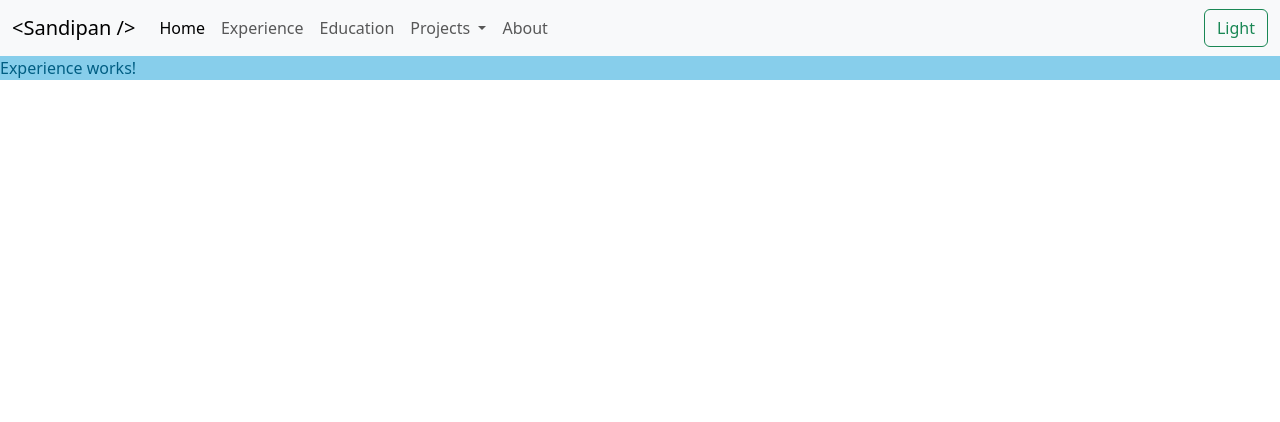
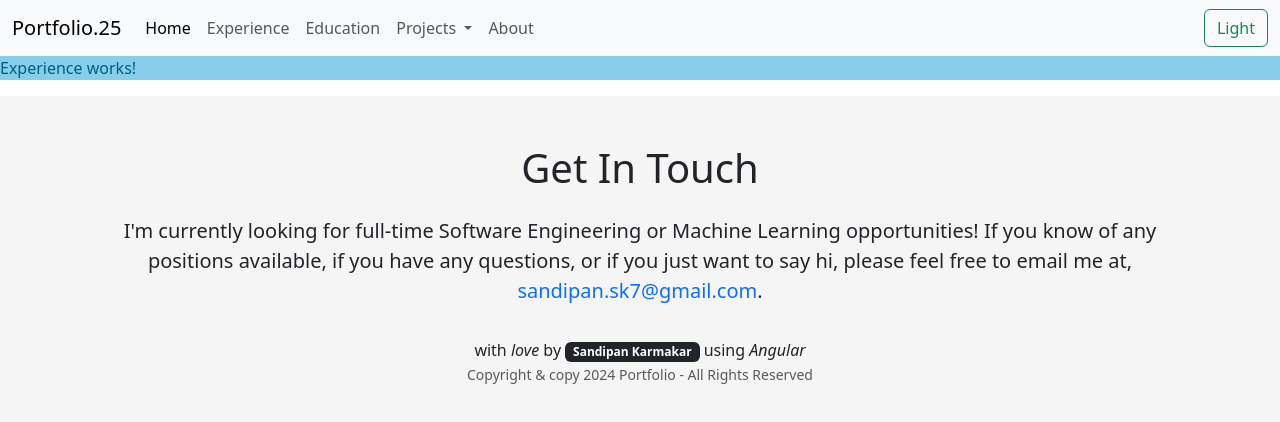
Before and after one commit to SandipanKarmakar04/portfolio, an Angular app: page /experience in a window 1280 px wide. Shown: the top 422 px of the page. Built offline with nearby package versions, Linux system fonts and the light colour scheme.

Commit message:
small changes in navbar and create footer component

```diff
--- a/src/app/app.component.ts
+++ b/src/app/app.component.ts
@@ -1,10 +1,11 @@
 import { Component } from '@angular/core';
 import { RouterLink, RouterOutlet } from '@angular/router';
 import { NavbarComponent } from './navbar/navbar.component';
+import { FooterComponent } from './footer/footer.component';
 
 @Component({
   selector: 'app-root',
-  imports: [RouterOutlet,RouterLink,NavbarComponent,NavbarComponent],
+  imports: [RouterOutlet,RouterLink,NavbarComponent,NavbarComponent,FooterComponent],
   templateUrl: './app.component.html',
   styleUrl: './app.component.css'
 })
--- a/src/app/experience/experience.component.html
+++ b/src/app/experience/experience.component.html
@@ -1 +1,2 @@
 <p style="background-color: skyblue; color: rgb(0, 94, 131);">Experience works!</p>
+<app-footer></app-footer>
--- a/src/app/experience/experience.component.ts
+++ b/src/app/experience/experience.component.ts
@@ -1,8 +1,9 @@
 import { Component } from '@angular/core';
+import { FooterComponent } from '../footer/footer.component';
 
 @Component({
   selector: 'app-experience',
-  imports: [],
+  imports: [FooterComponent],
   templateUrl: './experience.component.html',
   styleUrl: './experience.component.css'
 })
--- /dev/null
+++ b/src/app/footer/footer.component.html
@@ -0,0 +1,14 @@
+<footer class="mt-auto py-5 text-center " style="background-color: rgb(245, 245, 245);">
+    <div class="container">
+        <h2 class="display-6 pb-3 text-center">Get In Touch</h2>
+        <p class="lead text-center pb-3">I'm currently looking for full-time Software Engineering or Machine Learning
+            opportunities! If you know of any positions available, if you have any questions, or if you just want to say
+            hi, please feel free to email me at, <a class="text-decoration-none"
+                href="sandipan.sk7@gmail.com">sandipan.sk7&#64;gmail.com</a>.</p><i class="fas fa-code"></i> with <i
+            class="fas fa-heart">love</i> by <a rel="noopener" href="https://github.com/hashirshoaeb"
+            aria-label="My GitHub"> <span class="badge bg-dark">Sandipan Karmakar</span></a> using <i
+            class="fab fa-react">Angular</i>
+        <p><small class="text-muted">Copyright & copy 2024 Portfolio - All Rights Reserved</small>
+        </p>
+    </div>
+</footer>
--- a/src/app/navbar/navbar.component.html
+++ b/src/app/navbar/navbar.component.html
@@ -1,6 +1,6 @@
 <nav class="navbar navbar-expand-lg bg-body-tertiary">
     <div class="container-fluid">
-      <a class="navbar-brand" href="#" routerLink="/home">{{icon}}</a>
+      <a class="navbar-brand" href="#" routerLink="/home" style="">{{icon}}</a>
       <button class="navbar-toggler" type="button" data-bs-toggle="collapse" data-bs-target="#navbarSupportedContent" aria-controls="navbarSupportedContent" aria-expanded="false" aria-label="Toggle navigation">
         <span class="navbar-toggler-icon"></span>
       </button>
@@ -19,12 +19,12 @@
             <a class="nav-link dropdown-toggle" routerLink="/projects" href="#" role="button" data-bs-toggle="dropdown" aria-expanded="false">
               Projects
             </a>
-            <ul class="dropdown-menu">
+            <!-- <ul class="dropdown-menu">
               <li><a class="dropdown-item" href="#">Action</a></li>
               <li><a class="dropdown-item" href="#">Another action</a></li>
               <li><hr class="dropdown-divider"></li>
               <li><a class="dropdown-item" href="#">Something else here</a></li>
-            </ul>
+            </ul> -->
           </li>
           <li class="nav-item">
             <a class="nav-link" aria-disabled="true" routerLink="/about">About</a>
--- a/src/app/navbar/navbar.component.ts
+++ b/src/app/navbar/navbar.component.ts
@@ -8,5 +8,5 @@ import { RouterLink } from '@angular/router';
   styleUrl: './navbar.component.css'
 })
 export class NavbarComponent {
-  icon="<Sandipan />"
+  icon="Portfolio.25"
 }
```
Also changed, not shown: src/app/footer/footer.component.ts (added, +11 -0 lines), src/app/app.component.html (line endings or trailing spaces), src/app/footer/footer.component.css (added), 1 other file (tests, documents, lock files or other folders).
